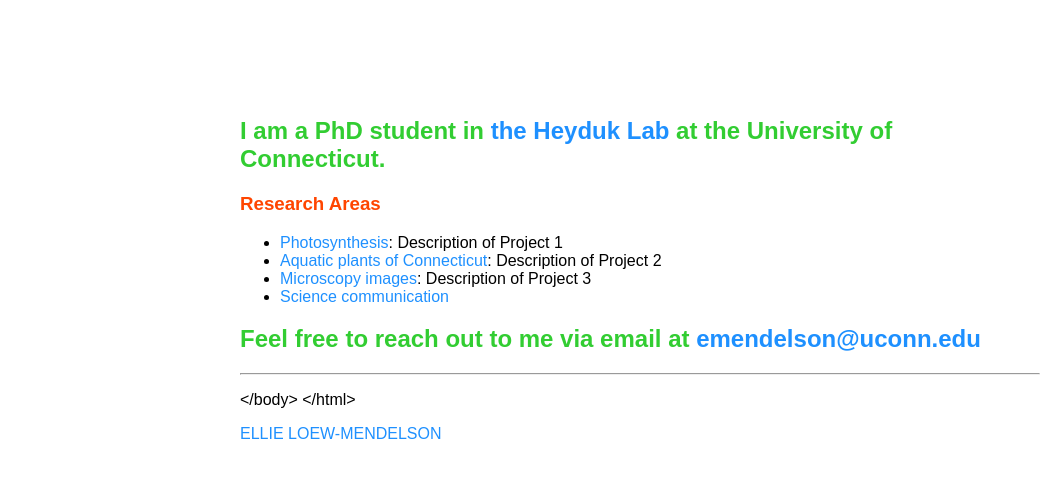
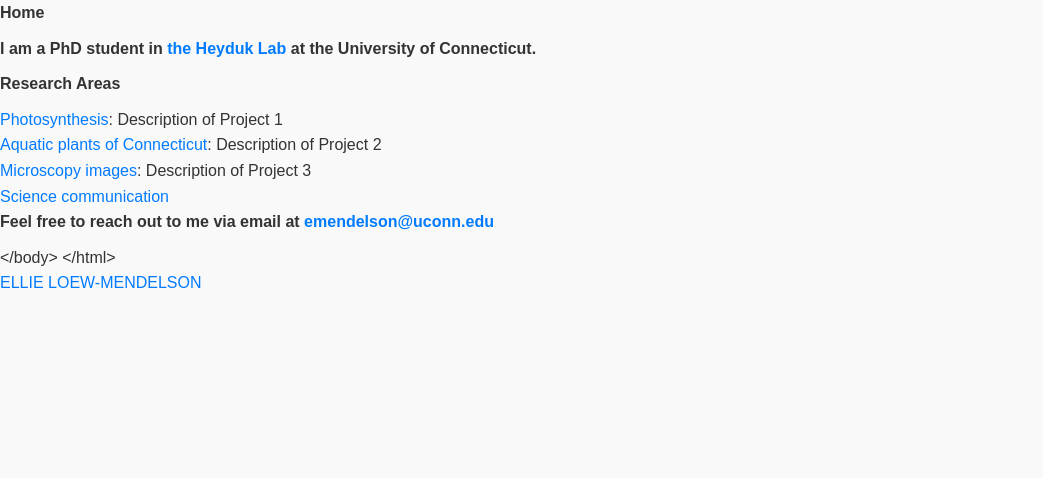
Before and after one commit to elliemendelson/Elliemendelson.github.io, a Jekyll site: the page built from index.md, in a window 1280 px wide. Shown: the top 478 px of the page, without its empty margins (0-1043 px from the left). Built offline with Jekyll 4.4.1, drawn with Linux system fonts in a browser that asks for light colours.

Commit message:
Update styles.css

```diff
--- a/css/styles.css
+++ b/css/styles.css
@@ -1,47 +1,65 @@
-/* css/styles.css */
+/* Reset default browser styles */
+html, body, h1, h2, h3, h4, h5, h6, p, ul, ol, li, dl, dt, dd, blockquote, figure, fieldset, legend, textarea, pre, iframe, hr, form, table, caption, tbody, tfoot, thead, tr, th, td, article, aside, details, figcaption, figure, footer, header, hgroup, menu, nav, section, summary {
+    margin: 0;
+    padding: 0;
+    border: 0;
+    font-size: 100%;
+    font: inherit;
+    vertical-align: baseline;
+    box-sizing: border-box;
+}
+
+/* Apply styles to the body */
 body {
     font-family: Arial, sans-serif;
-    margin: 0;
-    padding: 20px;
+    font-size: 16px;
+    line-height: 1.6;
+    color: #333;
+    background-color: #f9f9f9;
 }
 
-header {
-    background-image: url('css/header.jpg'); /* Replace with the actual path to your image */
-    background-size: cover;
-    background-position: center;
-    padding: 20px;
-    text-align: center;
-    color: white; /* Adjust the text color for better visibility on the background image */
+/* Apply styles to headings */
+h1, h2, h3, h4, h5, h6 {
+    font-weight: bold;
+    margin-bottom: 10px;
 }
 
-h1 {
-    margin: 0;
-    font-size: 2em;
-    color: inherit; /* Use the same color as the header */
-}
-
-h2 {
-    color: #32CD32; /* LimeGreen */
-}
-
-h3 {
-    color: #FF4500; /* OrangeRed */
-}
-
-h4, h5, h6 {
-    color: #6A5ACD; /* SlateBlue */
-}
-
-main {
-    max-width: 800px;
-    margin: auto;
-}
-
+/* Apply styles to links */
 a {
-    color: #1E90FF;
+    color: #007bff;
     text-decoration: none;
 }
 
 a:hover {
     text-decoration: underline;
 }
+
+/* Apply styles to navigation */
+nav {
+    margin-bottom: 20px;
+}
+
+nav ul {
+    list-style-type: none;
+}
+
+nav ul li {
+    display: inline;
+    margin-right: 10px;
+}
+
+/* Apply styles to footer */
+footer {
+    background-color: #333;
+    color: #fff;
+    text-align: center;
+    padding: 20px 0;
+}
+
+/* Apply styles to main content area */
+.main-content {
+    padding: 20px;
+    background-color: #fff;
+    border-radius: 5px;
+    box-shadow: 0 0 10px rgba(0, 0, 0, 0.1);
+}
```
